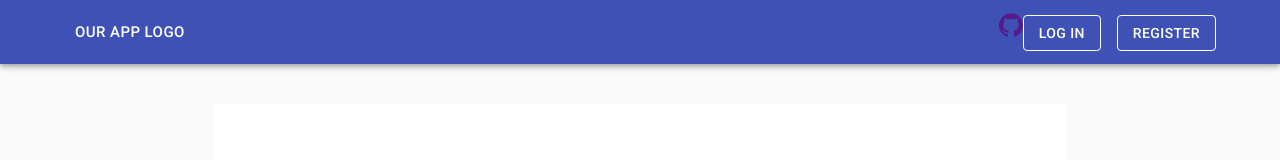
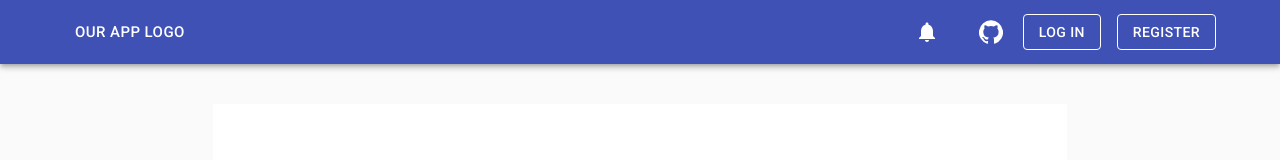
Before and after one commit to greg-healy/super_nerds_frontend, a React (Create React App) app: page / in a window 1280 px wide. Shown: the top 160 px of the page. Built offline with nearby package versions, Linux system fonts and the light colour scheme.

Commit message:
Added GitHub and Notifications icons to navbar

```diff
--- a/src/components/NavBar.js
+++ b/src/components/NavBar.js
@@ -8,9 +8,9 @@ import {
 	Toolbar,
 	Typography,
 	Button,
-	Icon,
 } from '@material-ui/core';
 import GitHubIcon from '@material-ui/icons/GitHub';
+import NotificationsIcon from '@material-ui/icons/Notifications';
 
 const useStyles = makeStyles((theme) => ({
 	root: {},
@@ -87,9 +87,14 @@ const ButtonAppBar = ({ isSignedIn }) => {
 							{isSignedIn ? renderNavButtons(navButtons) : ''}
 						</div>
 						<div>
-							<Link href='github.com'>
-								<GitHubIcon />
-							</Link>
+							<Button color='inherit'>
+								<NotificationsIcon />
+							</Button>
+							<a href='https://www.github.com' style={{ color: 'white' }}>
+								<Button color='inherit'>
+									<GitHubIcon />
+								</Button>
+							</a>
 							<Link to={isSignedIn ? '/logout' : '/login'}>
 								<Button
 									className={classes.authButton}
```
